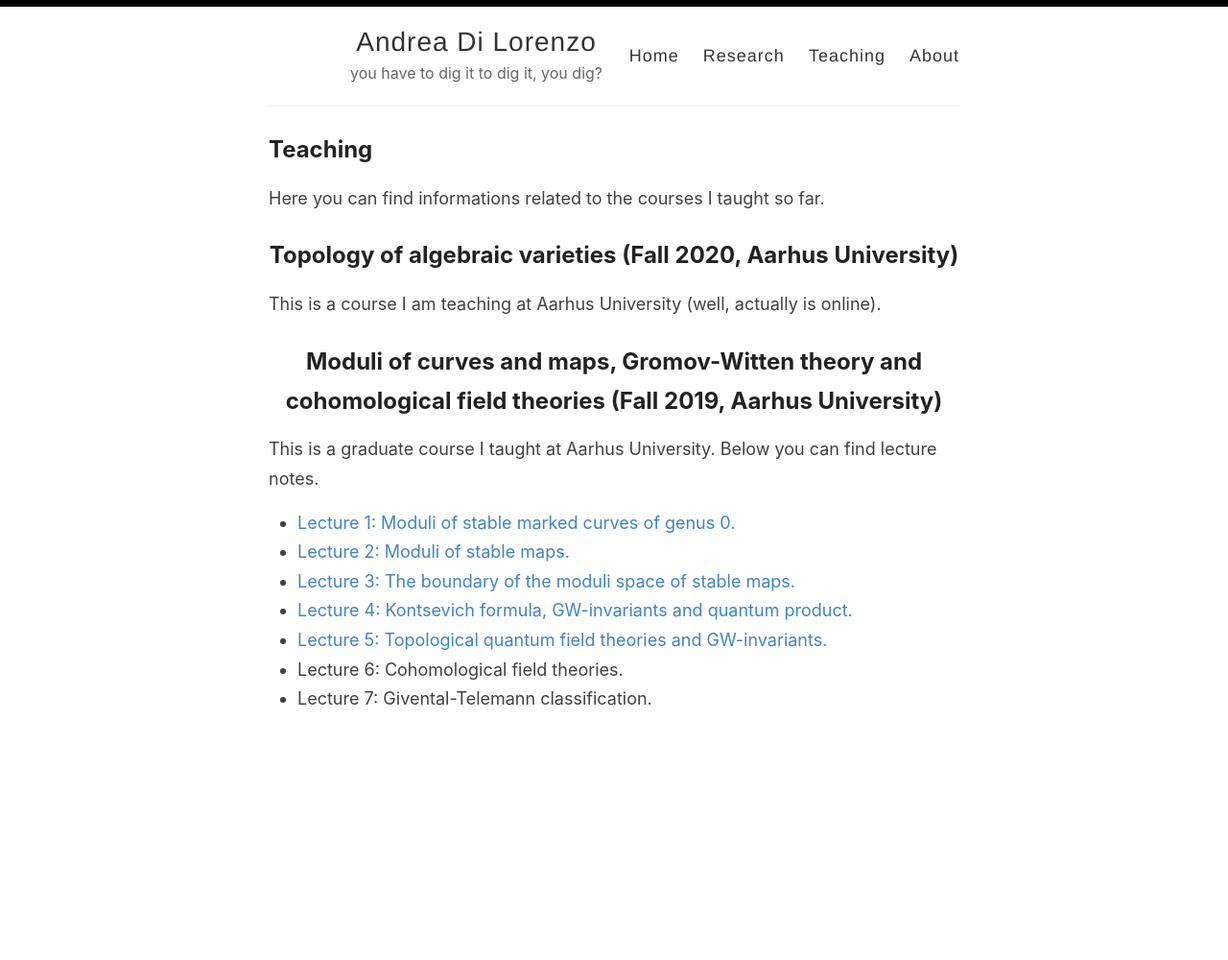
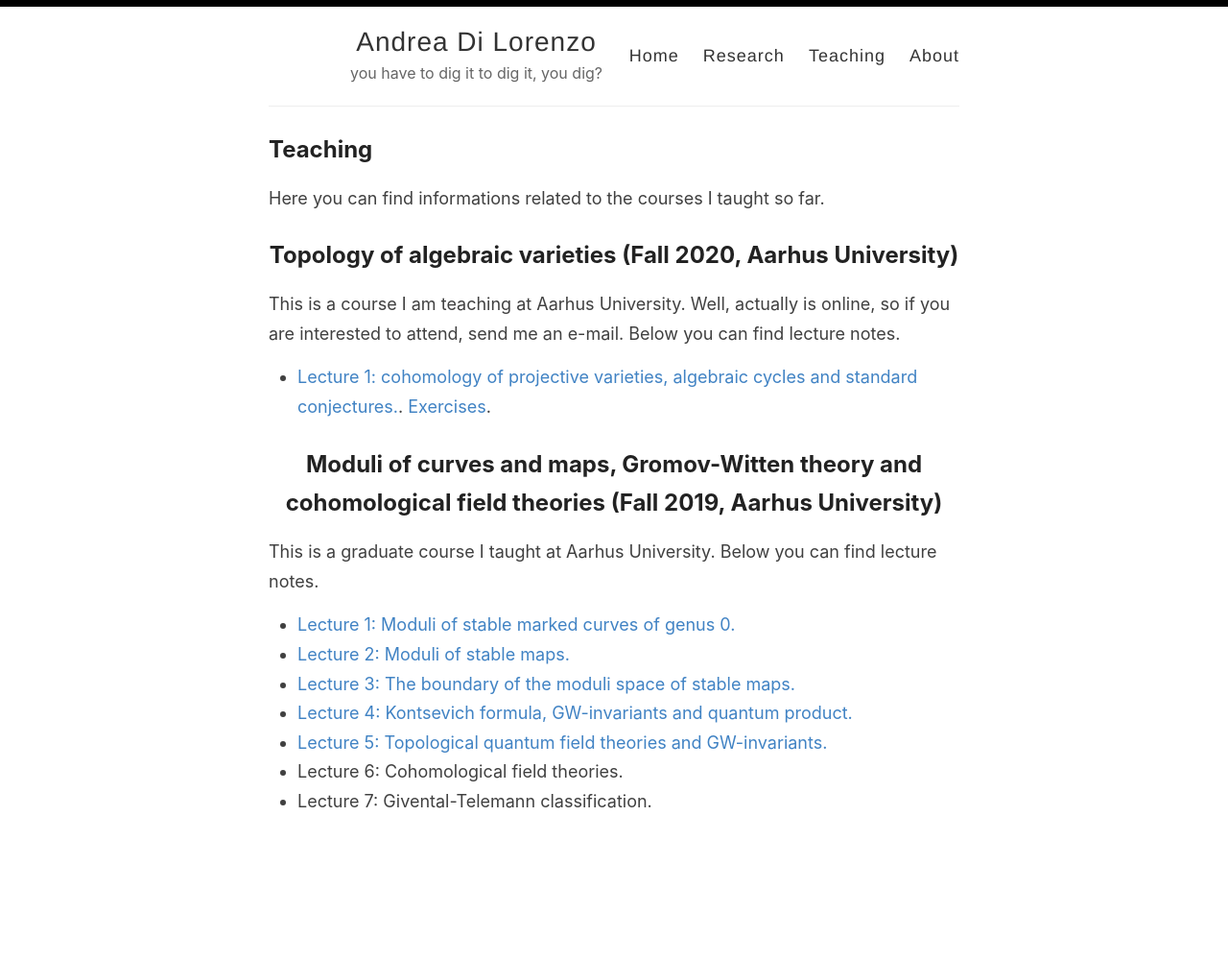
Before and after one commit to anddil/anddil.github.io, a Jekyll site: the page built from _pages/teaching.md, in a window 1280 px wide. Shown: the whole page at 96% size. Built offline with Jekyll 4.4.1, drawn with Linux system fonts in a browser that asks for light colours; before the commit the page ends 900 px from its top, so only the background shows below that.

Commit message:
Update teaching.md

```diff
--- a/_pages/teaching.md
+++ b/_pages/teaching.md
@@ -6,7 +6,10 @@ permalink: /teaching/
 Here you can find informations related to the courses I taught so far.
 ## Topology of algebraic varieties (Fall 2020, Aarhus University)
 
-This is a course I am teaching at Aarhus University (well, actually is online).
+This is a course I am teaching at Aarhus University. Well, actually is online, so if you are interested to attend, send me an e-mail.
+Below you can find lecture notes.
+
+- [Lecture 1: cohomology of projective varieties, algebraic cycles and standard conjectures.](TopAlgVars/Lecture1.pdf). [Exercises](TopAlgVars/Exercises1.pdf).
 
 ## Moduli of curves and maps, Gromov-Witten theory and cohomological field theories (Fall 2019, Aarhus University)
 
```
